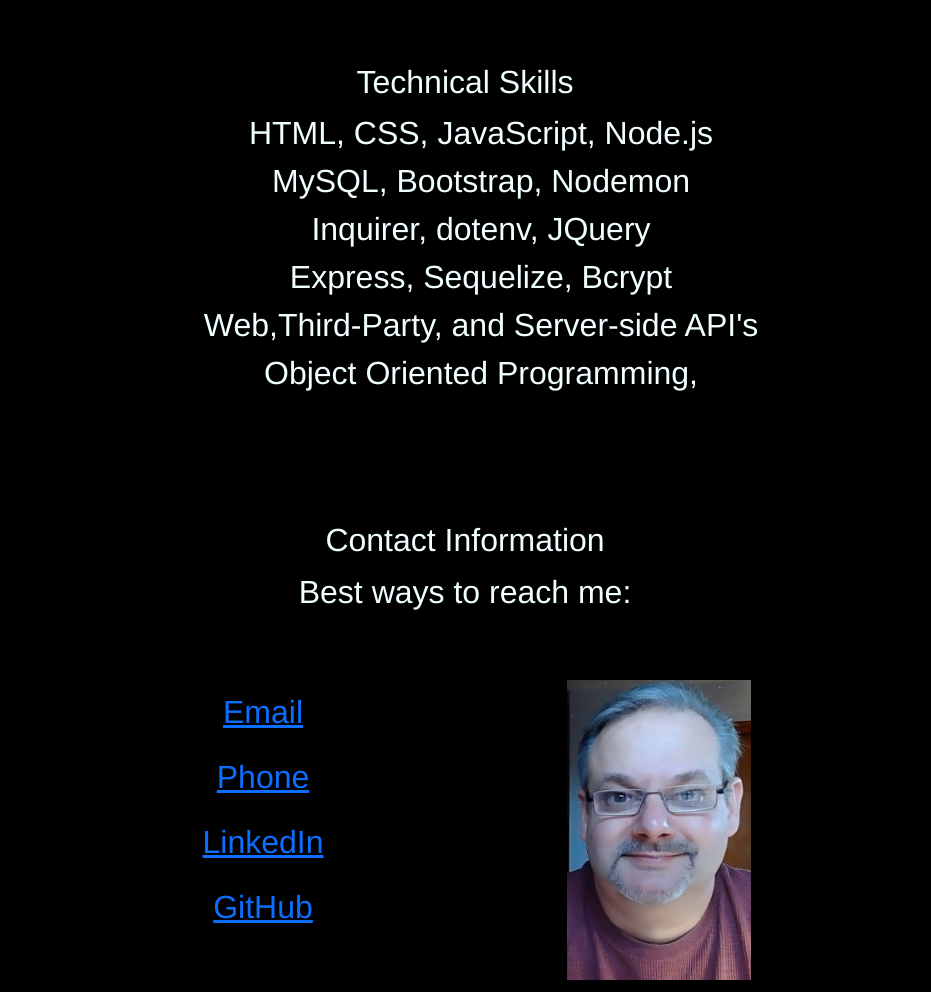
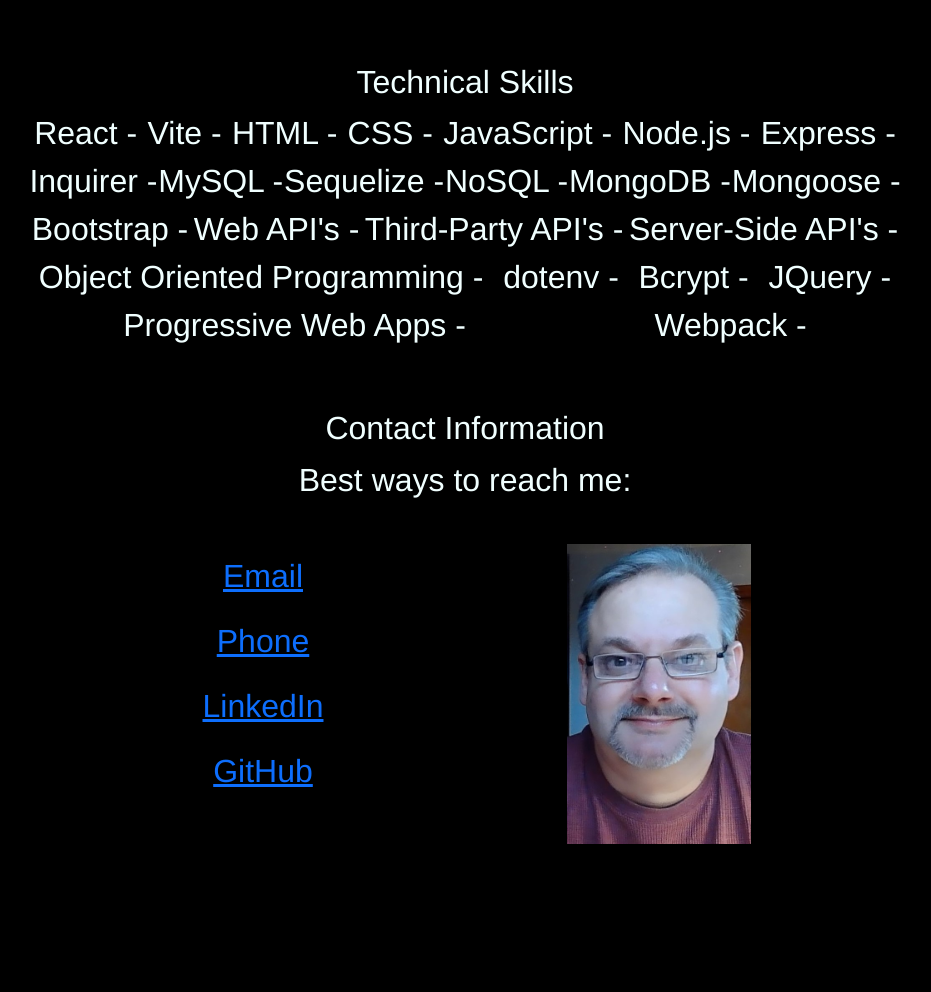
Before and after one commit to Carioto/portfolio, a plain HTML site: page index.html in a window 1280 px wide. Shown: the part 2138-3130 px from the top of the page, without its empty margins (175-1106 px from the left). After the commit the page ends 2994 px from the top, so only its background shows below. Drawn offline with nearby package versions, Linux system fonts and the light colour scheme.

Commit message:
skills layout change

```diff
--- a/assets/css/style.css
+++ b/assets/css/style.css
@@ -10,6 +10,9 @@
   max-height: 300px;
   bottom: 300px;
   right: 50px;
+}
+.icons {
+  width: 64px;
 }
 ul {
   list-style: none;
--- a/index.html
+++ b/index.html
@@ -113,22 +113,39 @@
 
   <div class="container text-center" id="skills">
       <h2>Technical Skills</h2>
-      <ul class="list-group-flush">
-        <li>HTML, CSS, JavaScript, Node.js </li>
-        <li>MySQL, Bootstrap, Nodemon</li>
-        <li>Inquirer, dotenv, JQuery</li>
-      <li>Express, Sequelize, Bcrypt</li>
-      <li>Web,Third-Party, and Server-side API's </li>
-      <li>Object Oriented Programming, </li>
-      <br>
-    </ul>
+      <div class='d-md-inline-flex flex-wrap justify-content-around'>
+          <span>React - </span>
+          <span>Vite - </span>
+          <span>HTML - </span>
+          <span>CSS - </span>
+          <span>JavaScript - </span>
+          <span>Node.js - </span>
+          <span>Express - </span>
+          <span>Inquirer - </span>
+          <span>MySQL - </span>
+          <span>Sequelize - </span>
+          <span>NoSQL - </span>
+          <span>MongoDB - </span>
+          <span>Mongoose - </span>
+          <span>Bootstrap - </span>
+          <span>Web API's - </span>
+          <span>Third-Party API's - </span>
+          <span>Server-Side API's - </span>
+          <span>Object Oriented Programming - </span>
+          <span>dotenv - </span>
+          <span>Bcrypt - </span>
+          <span>JQuery - </span>
+          <span>Progressive Web Apps - </span>
+          <span>Webpack - </span>
+      </div>
+
   </div>
 
-  <div class="container text-center" id="contact">
+   <div class="container-fluid text-center" id="contact">
     <h2 >Contact Information</h2>
     <p >Best ways to reach me:</p>
-    <div class="container pt-5 row">
-      <div class="col">
+    <div class="container pt-4 row">
+      <div class="col-6">
         <ul class="list-group-flush">
           <li class="list-group-item bg-transparent"><a href="mailto:dcarioto114@outlook.com">Email</a></li>
           <li class="list-group-item bg-transparent"><a href="tel:+4123273662">Phone</a></li>
@@ -136,7 +153,7 @@
           <li class="list-group-item bg-transparent" target="_blank"><a href="https://github.com/Carioto">GitHub</a></li>
         </ul>
       </div>
-      <div class="col">
+      <div class="col-6">
         <img src="./assets/images/me-zoomed.jpg" alt="Image of David" id="myZoom">
       </div>
     <div>
```
